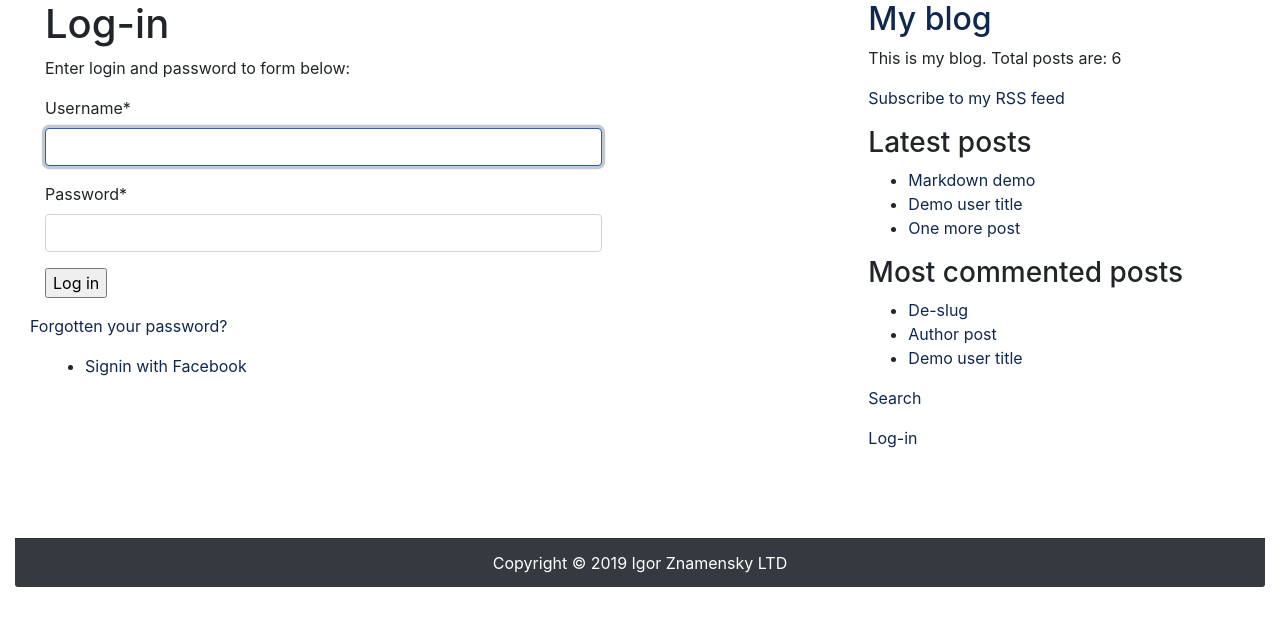
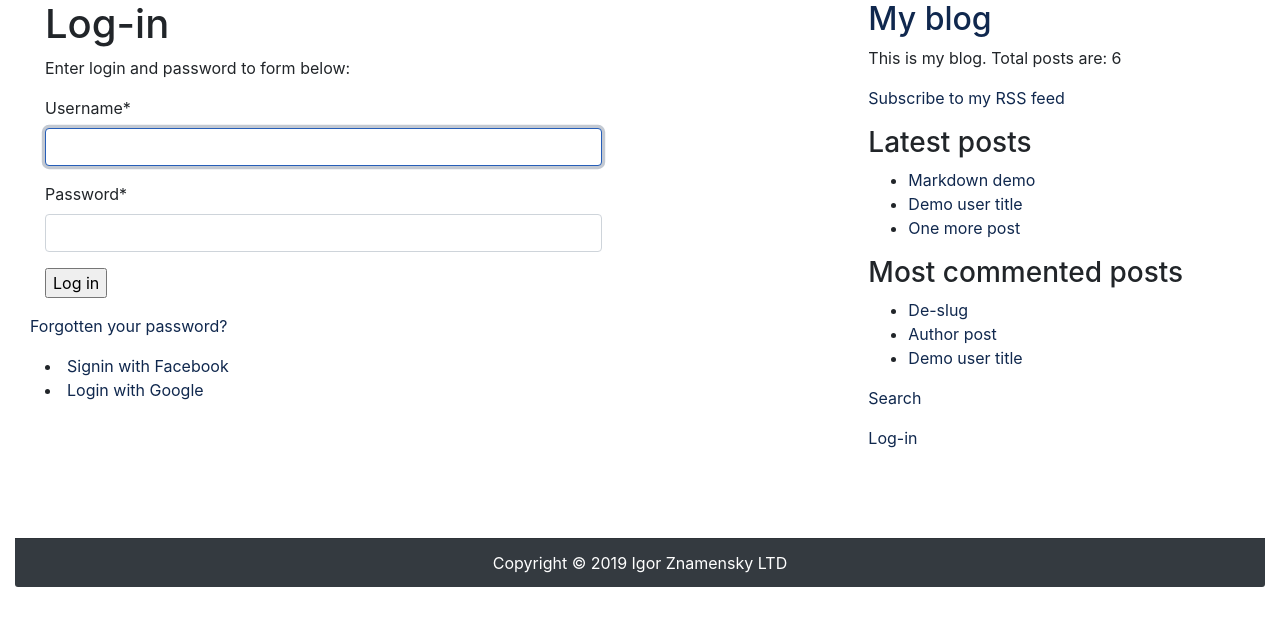
Before and after one commit to IgorZn/django2byexamples, a Django app: page /account/login/ in a window 1280 px wide. Shown: the top 626 px of the page. Run offline with Django 3.2, Linux system fonts and the light colour scheme; data comes from the database, SQL or seed files in the repository; parts of the project's set-up code (start-up, migrations or seed data) failed here and were passed over; some libraries are stand-ins or nearby versions.

Commit message:
Глава 4, Создание социальной сети. Аутентификация Google
Глава5, Совместное использование содержимого сайта.
сохранение изображений в заклаДки на сайте

```diff
--- a/templates/registration/login.html
+++ b/templates/registration/login.html
@@ -28,10 +28,16 @@
     </div>
     <div class="container">
         <div class="social">
-            <ul>
-                <li class="facebook"><a href="{% url "social:begin" "facebook" %}">
+                <li class="facebook">
+                    <a href="{% url "social:begin" "facebook" %}">
                 Signin with Facebook</a></li>
-            </ul>
         </div>
     </div>
+    <div class="container">
+        <li class="google">
+            <a href="{% url "social:begin" "google-oauth2" %}">
+            Login with Google
+            </a>
+        </li>
+    </div>
 {% endblock %}
```
Also changed, not shown: Django2ByExamples/settings.py (+9 -1 lines).
